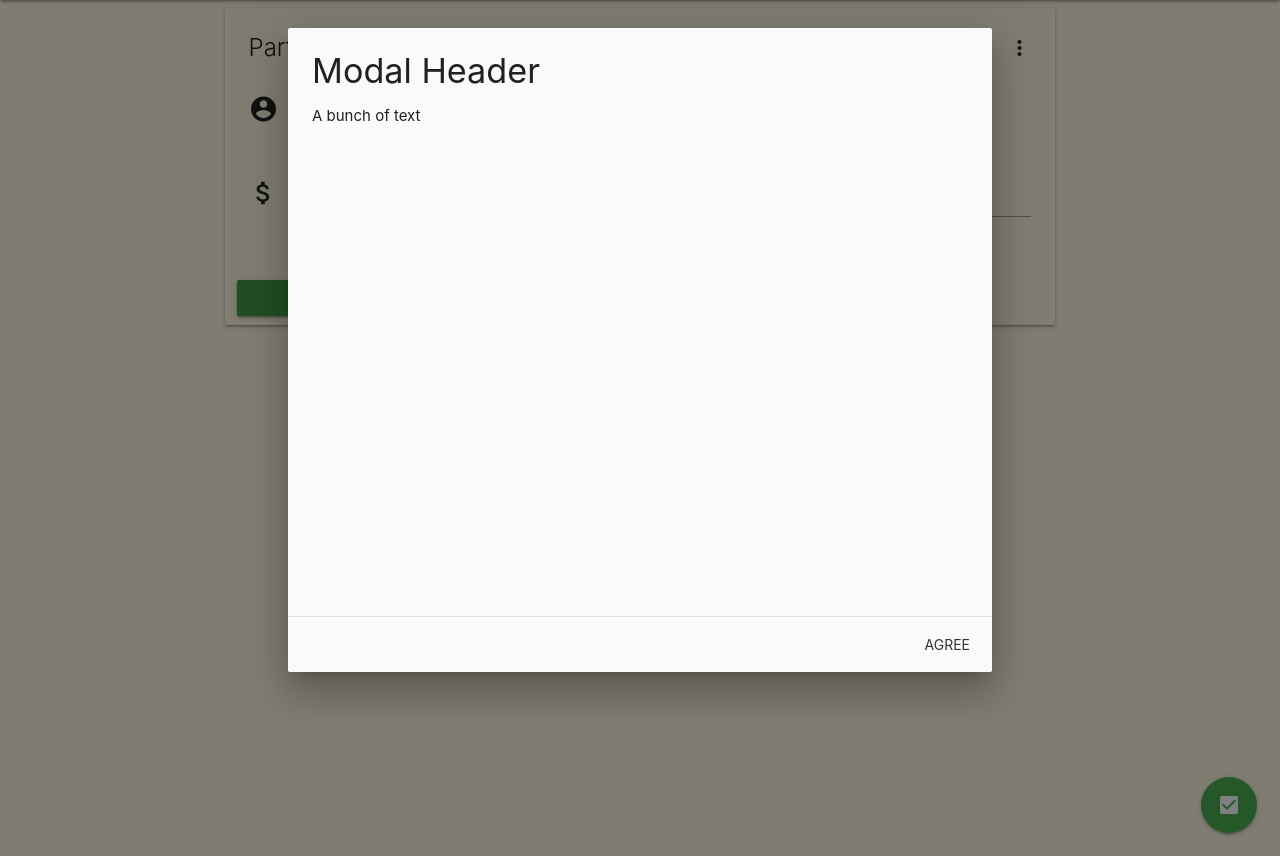
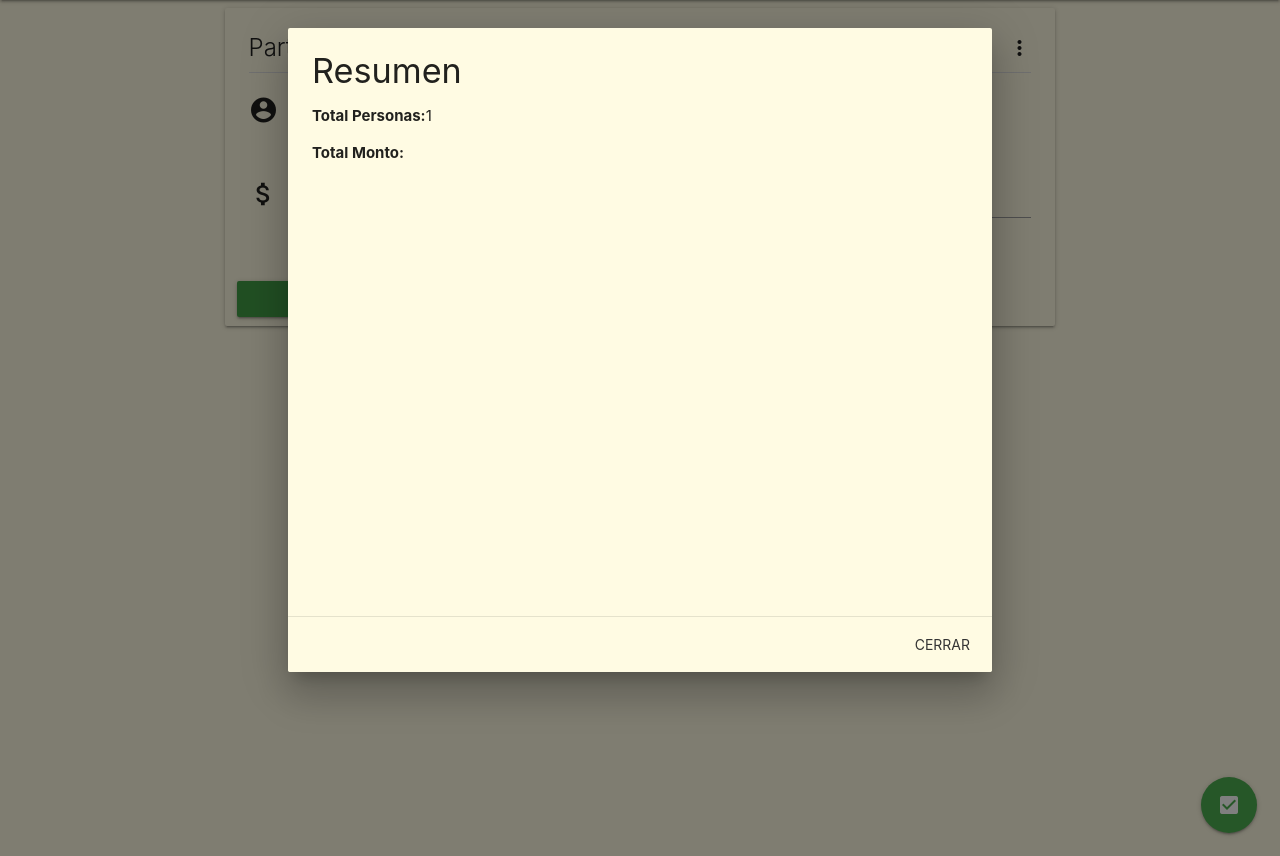
Before and after one commit to cettipao/checkOrganizer, a Django app: page / in a window 1280 px wide, after a click on "check_box". Shown: the part 64-920 px from the top of the page. Run offline with Django 3.2, Linux system fonts and the light colour scheme.

Commit message:
Agregar Personas

```diff
--- a/checkOrganizer/templates/base.html
+++ b/checkOrganizer/templates/base.html
@@ -12,7 +12,6 @@
 
     <!--Import materialize.css-->
     <link type="text/css" rel="stylesheet" href="{% static 'css/materialize.min.css' %}" media="screen,projection"/>
-
 
     <!--Let browser know website is optimized for mobile-->
     <meta name="viewport" content="width=device-width, initial-scale=1.0" />
@@ -29,6 +28,8 @@
 
     <!--JavaScript at end of body for optimized loading-->
     <script type="text/javascript" src="{% static 'js/materialize.min.js' %}"></script>
+    <!--Mis funciones .js-->
+    <script src="{% static 'funciones.js' %}"></script>
 </body>
 
 </html>
--- a/checkOrganizer/templates/home.html
+++ b/checkOrganizer/templates/home.html
@@ -7,35 +7,22 @@ Check Organizer
 {% block content %}
 <!-- Page Layout here -->
 <div class="fixed-action-btn">
-    <a class="btn-floating btn-large green">
+    <a class="btn-floating btn-large green" onclick="sumUp()">
         <i class="large material-icons modal-trigger" data-target="modal1">check_box</i>
     </a>
 </div>
 
 <!-- Modal Structure -->
-  <div id="modal1" class="modal modal-fixed-footer">
+<div id="modal1" class="modal modal-fixed-footer" style="background-color: rgb(255, 251, 227);;">
     <div class="modal-content">
-      <h4>Modal Header</h4>
-      <p>A bunch of text</p>
+        <h4>Resumen</h4>
+        <p><b>Total Personas:</b><span id="totalPart"></span></p>
+        <p><b>Total Monto:</b><span id="totalMonto"></span></p>
     </div>
-    <div class="modal-footer">
-      <a href="#!" class="modal-close waves-effect waves-green btn-flat">Agree</a>
+    <div class="modal-footer" style="background-color: rgb(255, 251, 227);;">
+        <a href="#!" class="modal-close waves-effect waves-green btn-flat">Cerrar</a>
     </div>
 </div>
-
-
-  <script>
-    document.addEventListener('DOMContentLoaded', function() {
-    var elems = document.querySelectorAll('.modal');
-    var instances = M.Modal.init(elems, options);
-  });
-
-  // Or with jQuery
-
-  $(document).ready(function(){
-    $('.modal').modal();
-  });
-  </script>
 
 <div class="row">
 
@@ -62,41 +49,46 @@ Check Organizer
 
         <div class="card" style="background-color: rgb(255, 251, 227);">
             <div class="card-content">
-                <span class="card-title activator grey-text text-darken-4">Participantes (1)<i class="material-icons right">more_vert</i></span>
+                <span class="card-title activator grey-text text-darken-4">Participantes (<span id="numPart">1</span>)<i
+                        class="material-icons right">more_vert</i></span>
 
-                <div id="participantes">
+
 
                 <div class="row">
                     <form class="col s12">
+
+                        <div id="participantes">
+                            <div class="divider"></div>
                             <div class="row">
                                 <div class="input-field col s10">
                                     <i class="material-icons prefix">account_circle</i>
-                                    <input id="icon_prefix" type="text" class="validate">
-                                    <label for="icon_prefix">Apodo</label>
+                                    <input id="apodo1" type="text" class="validate">
+                                    <label for="apodo1">Apodo</label>
                                 </div>
 
                                 <div class="input-field col s6">
                                     <i class="material-icons prefix">attach_money</i>
-                                    <input id="icon_telephone" type="number" class="validate">
-                                    <label for="icon_telephone">Monto</label>
+                                    <input id="monto1" type="number" class="validate">
+                                    <label for="monto1">Monto</label>
                                 </div>
 
                                 <div class="input-field col s6">
                                     <i class="material-icons prefix">shopping_basket</i>
-                                    <input id="icon_telephone2" type="number" class="validate">
-                                    <label for="icon_telephone2">Producto</label>
+                                    <input id="producto1" type="number" class="validate">
+                                    <label for="producto1">Producto</label>
                                 </div>
 
+                            </div>
                         </div>
                     </form>
                 </div>
 
 
-                </div>
+
 
                 <div class="row" style="margin-bottom: -1em;">
                     <button class="col s5 btn waves-effect waves-light left green darken-1" type="submit"
-                        name="action">Otro
+                        name="action" onclick="addPart()">Otro
                     </button>
 
 
@@ -104,7 +96,7 @@ Check Organizer
 
 
             </div>
-            <div class="card-reveal" style="background-color: rgb(233, 255, 231);">
+            <div class="card-reveal" style="background-color: rgb(255, 248, 206);">
                 <span class="card-title grey-text text-darken-4">Ayuda<i class="material-icons right">close</i></span>
                 <p>Ayuda Wey</p>
             </div>
--- /dev/null
+++ b/static/funciones.js
@@ -0,0 +1,18 @@
+
+$(document).ready(function () {
+    $('.modal').modal();
+});
+
+var personas = 1;
+
+function addPart() {
+    personas++;
+    document.getElementById("numPart").innerText= personas;
+    document.getElementById("participantes").innerHTML +=
+    '<div class="divider"></div><div class="row"><div class="input-field col s10"><i class="material-icons prefix">account_circle</i><input id="apodo'+personas+'" type="text" class="validate"><label for="apodo'+personas+'">Apodo</label></div><div class="input-field col s6"><i class="material-icons prefix">attach_money</i><input id="monto'+personas+'" type="number" class="validate"><label for="monto'+personas+'">Monto</label></div><div class="input-field col s6"><i class="material-icons prefix">shopping_basket</i><input id="producto'+personas+'" type="number" class="validate"><label for="producto'+personas+'">Producto</label></div></div>'
+}
+
+function sumUp(){
+    document.getElementById("totalPart").innerText = personas;
+
+}
```
Lines whose indentation alone changed are shown as unchanged.
